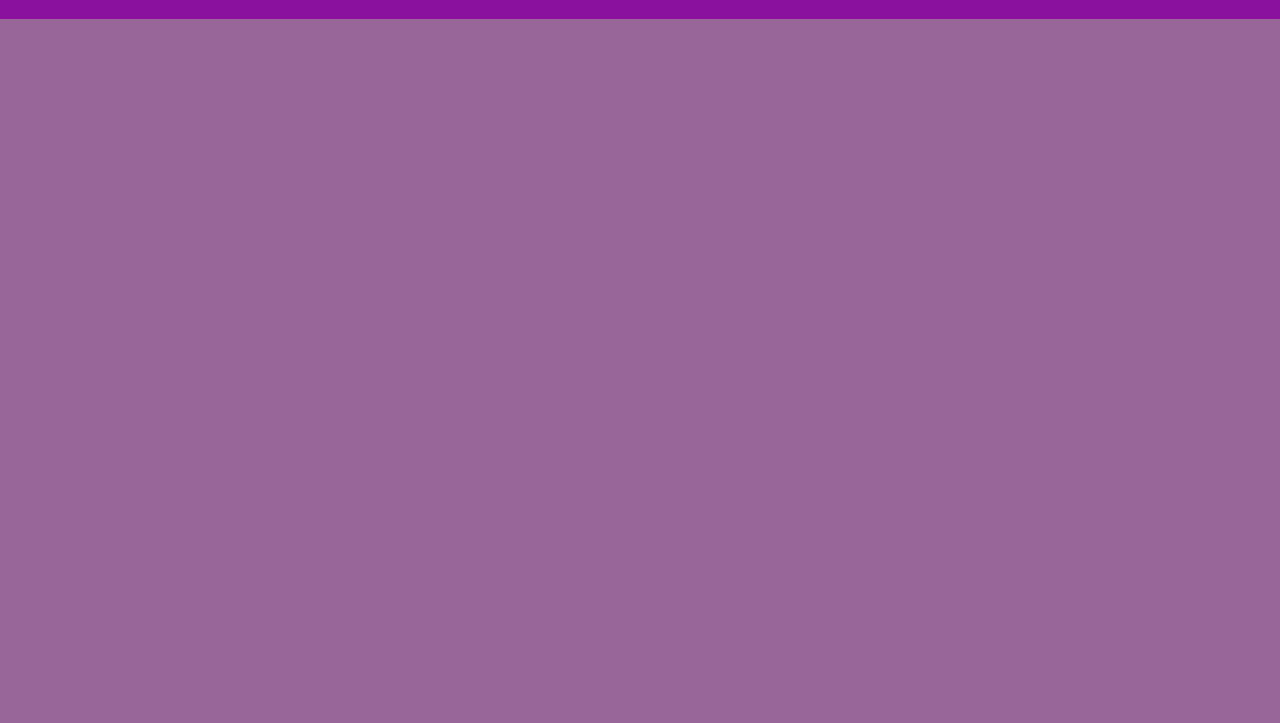
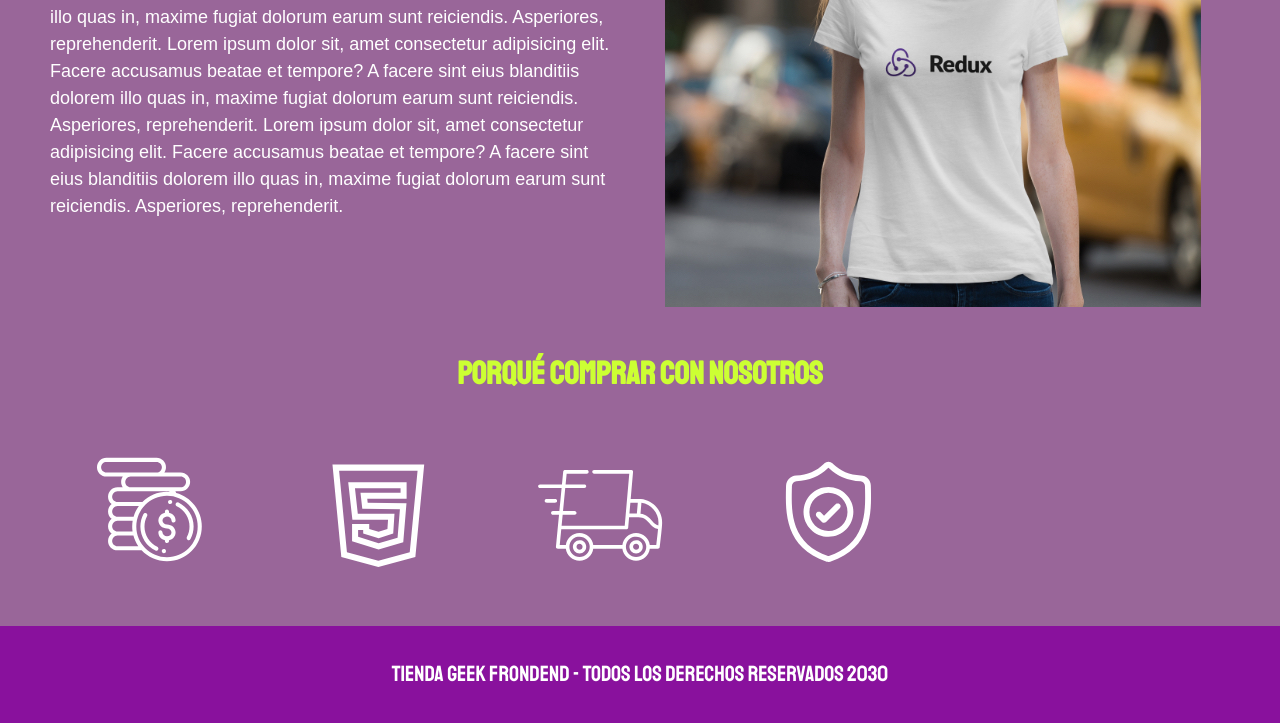
Before and after one commit to Joel-Gallardo/Tienda-de-Ropa-Geek-FrontEnd, a plain HTML site: page nosotros.html in a window 1280 px wide. Shown: the part 431-1154 px from the top of the page. Before the commit the page ends 800 px from the top, so only its background shows below. Drawn offline with Linux system fonts and the light colour scheme.

Commit message:
posicionando elementos con CSS Grid y creando pagina sobre nosotros

```diff
--- a/css/style.css
+++ b/css/style.css
@@ -136,3 +136,53 @@ padding: 1rem;
     text-align: center;
     line-height: 1;
 }
+
+
+/** Graficos**/
+
+.grafico {
+    min-height: 30rem;
+    background-repeat: no-repeat;
+    background-size: cover;
+}
+.grafico__camisas {
+    grid-row: 2 / 3;
+    grid-column: 1 / 3;
+    background-image: url(../img/grafico1.jpg);
+}
+.grafico__node {
+    background-image: url(../img/grafico2.jpg);
+    grid-column: 1 / 3;
+    grid-row: 8 / 9;
+}
+@media (min-width: 768px) {
+    .grafico__node {
+        grid-row: 5 / 6;
+        grid-column: 2 / 4;
+    }
+}
+
+/** Nosotros**/
+.nosotros {
+    display: grid;
+    grid-template-rows: repeat(2, auto);
+}
+@media (min-width: 768px) {
+    .nosotros {
+        grid-template-columns: repeat(2, 1fr);
+        column-gap: 3rem;
+    }
+}
+.nosotros__contenido {
+    padding: 1rem;
+}
+.nosotros__imagen {
+    grid-row: 1 / 2;
+    width: 100%;
+    padding: 1rem;
+}
+@media (min-width: 768px) {
+    .nosotros__imagen {
+        grid-column: 2 / 3;
+    }
+}
--- a/nosotros.html
+++ b/nosotros.html
@@ -34,8 +34,35 @@
     </nav>
 
     <main class="contenedor">
-        <h1>Nosotros</h1>
+        <h1>Sobre Nosotros</h1>
 
+        <div class="nosotros">
+            <div class="nosotros__contenido">
+                <p>
+                    Lorem ipsum dolor sit, amet consectetur adipisicing elit. Facere accusamus beatae et tempore? A
+                    facere sint eius blanditiis dolorem illo quas in, maxime fugiat dolorum earum sunt reiciendis.
+                    Asperiores, reprehenderit.
+                    Lorem ipsum dolor sit, amet consectetur adipisicing elit. Facere accusamus beatae et tempore? A
+                    facere sint eius blanditiis dolorem illo quas in, maxime fugiat dolorum earum sunt reiciendis.
+                    Asperiores, reprehenderit.
+                    Lorem ipsum dolor sit, amet consectetur adipisicing elit. Facere accusamus beatae et tempore? A
+                    facere sint eius blanditiis dolorem illo quas in, maxime fugiat dolorum earum sunt reiciendis.
+                    Asperiores, reprehenderit.
+                </p>
+            </div>
+            <div class="nosotros__imagen">
+                <img src="img/nosotros.jpg" alt="imagen nosotros">
+            </div>
+        </div>
+
+        <h2>Porqué comprar con nosotros</h2>
+
+        <div class="grid_iconos_nosotros">
+            <img src="/img/icono_1.png" alt="img_icono1">
+            <img src="/img/icono_2.png" alt="img_icono2">
+            <img src="/img/icono_3.png" alt="img_icono3">
+            <img src="/img/icono_4.png" alt="img_icono4">
+        </div>
     </main>
 
     <footer class="footer">
```
Also changed, not shown: index.html (+4 -0 lines).
